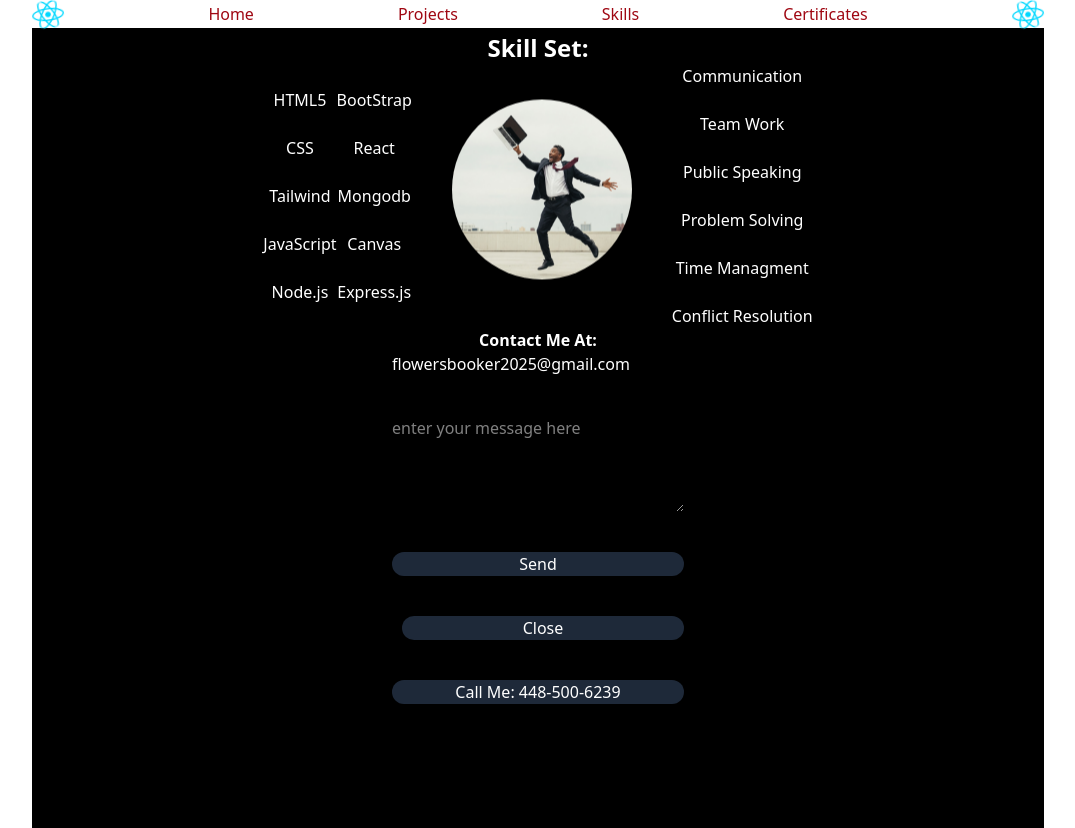
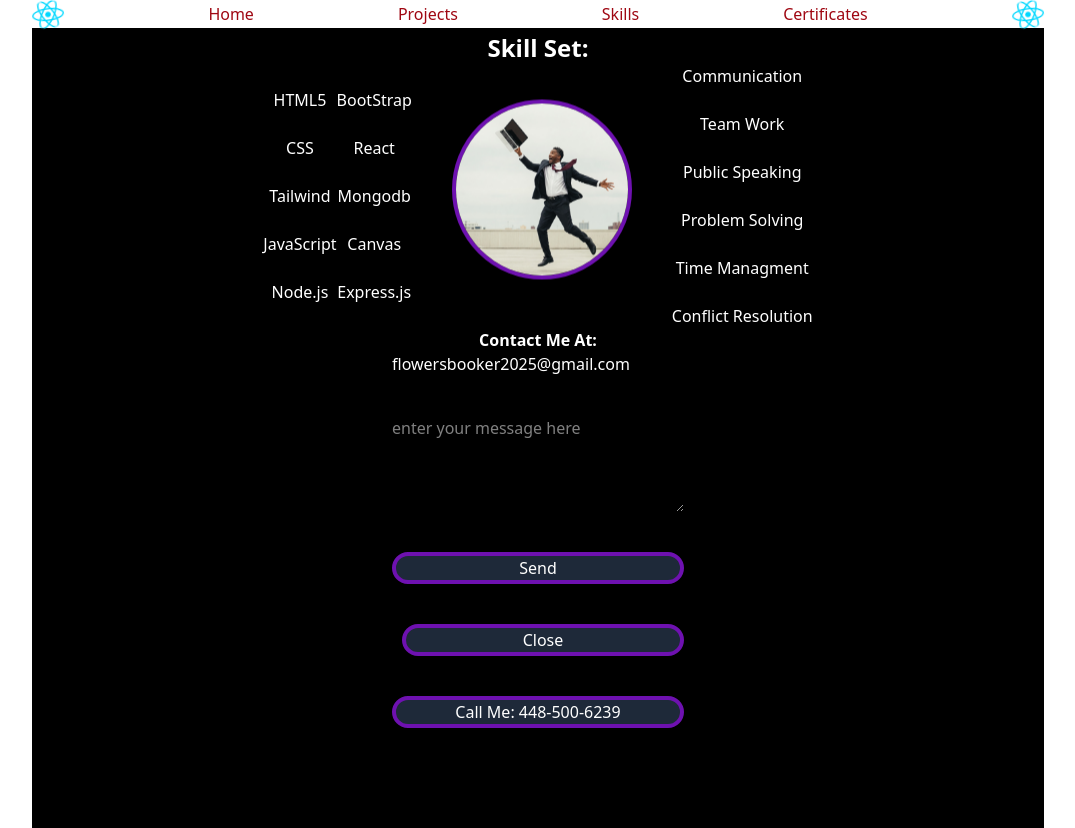
Before and after one commit to BookerFlowers/BsPortfolio, a React (Vite) app: page /Skills in a window 1280 px wide. Shown: the whole page, without its empty margins (102-1177 px from the left). Built offline with nearby package versions, Linux system fonts and the light colour scheme.

Commit message:
added border on images on all pages added new image to projects page

```diff
--- a/src/Pages/Certificates.jsx
+++ b/src/Pages/Certificates.jsx
@@ -11,28 +11,28 @@
         <div className='flex flex-col items-center justify-center  bg-black text-white  sm:gap-8 gap-4 sm:w-screen w-full h-screen overflow-scroll sm:p-1 p-0.1'>
             <div className='text-center flex flex-col items-center'>
                  <h1 className='font-extrabold sm:text-4xl text-2xl'>Accomplishments</h1>
-                 <img className='sm:h-40 sm:w-40 h-20 w-20 rounded-full' src="src\assets\images\Gemini_Generated_Image_9804w19804w19804.jpg" alt="developer" />
+                 <img className='sm:h-40 sm:w-40 h-20 w-20 rounded-full border-4 border-purple-800' src="src\assets\images\Gemini_Generated_Image_9804w19804w19804.jpg" alt="developer" />
 
             </div>
 
 
             <div className='flex sm:flex-row flex-col gap-5 '>
-                <img className='sm:h-40 sm:w-40 h-20 w-20' src="src\assets\images\codecamp.png" alt="codecamp" />
+                <img className='sm:h-40 sm:w-40 h-20 w-20 border-4 border-purple-800' src="src\assets\images\codecamp.png" alt="codecamp" />
 
 
-                <img className='sm:h-40 sm:w-40 h-20 w-20' src="src\assets\images\buildingwithHTML.png" alt="html" />
+                <img className='sm:h-40 sm:w-40 h-20 w-20 border-4 border-purple-800' src="src\assets\images\buildingwithHTML.png" alt="html" />
 
             </div>
             <div className='flex sm:flex-row flex-col gap-5 '>
 
-                <img className='sm:h-40 sm:w-40 h-20 w-20' src="src\assets\images\javascriptclasses.png" alt="classes" />
+                <img className='sm:h-40 sm:w-40 h-20 w-20 border-4 border-purple-800' src="src\assets\images\javascriptclasses.png" alt="classes" />
 
-                <img className='sm:h-40 sm:w-40 h-20 w-20' src="src\assets\images\javascriptsecondlanguage.png" alt="secondlanguage" />
+                <img className='sm:h-40 sm:w-40 h-20 w-20 border-4 border-purple-800' src="src\assets\images\javascriptsecondlanguage.png" alt="secondlanguage" />
             </div>
             <div className='flex sm:flex-row flex-col gap-5 '>
 
-                <img className='sm:h-40 sm:w-40 h-20 w-20' src="src\assets\images\javascripttricky.png" alt="jstricky" />
-                <img className='sm:h-40 sm:w-40 h-20 w-20' src="src\assets\images\Screenshot 2025-03-10 114117.png" alt="persevere" />
+                <img className='sm:h-40 sm:w-40 h-20 w-20 border-4 border-purple-800' src="src\assets\images\javascripttricky.png" alt="jstricky" />
+                <img className='sm:h-40 sm:w-40 h-20 w-20 border-4 border-purple-800' src="src\assets\images\Screenshot 2025-03-10 114117.png" alt="persevere" />
 
             </div>
 
--- a/src/Pages/Home.jsx
+++ b/src/Pages/Home.jsx
@@ -14,7 +14,7 @@
             <div className='flex flex-col justify-center item-center sm:gap-4 gap-2 p-1.5'>
                 <h1 className='text-5xl text-center'>Developer: Booker T. Flowers</h1>
                 <div className='flex justify-center'>
-                    <img className='h-72 w-72 ' src="src\assets\images\Gemini_Generated_Image_9804w19804w19804.jpg" alt="" />
+                    <img className='h-72 w-72 border-4 border-purple-800' src="src\assets\images\Gemini_Generated_Image_9804w19804w19804.jpg" alt="" />
                 </div>
 
                 <h2 className='text-3xl text-center'>Junior Software Developer  </h2>
--- a/src/Pages/Projects.jsx
+++ b/src/Pages/Projects.jsx
@@ -55,6 +55,9 @@
 
 
             </div>
+            <div className='flex justify-center content-center m-4'>
+                <img className='h-28 w-36 border-4 border-purple-800 rounded-full ' src="src\assets\images\Gemini_Generated_Image_7qmmh57qmmh57qmm.jpg" alt="walk and work" />
+            </div>
 
         </div>
     );
--- a/src/Pages/Skills.jsx
+++ b/src/Pages/Skills.jsx
@@ -42,7 +42,7 @@
 
                 </div>
                 <div>
-                    <img className='w-45 animate-bounce rounded-full' src="src\assets\images\Gemini_Generated_Image_hnvwp1hnvwp1hnvw.jpg" alt="book" />
+                    <img className='w-45 animate-bounce rounded-full border-4 border-purple-800' src="src\assets\images\Gemini_Generated_Image_hnvwp1hnvwp1hnvw.jpg" alt="book" />
 
                 </div>
                 <div className='flex flex-col items-center justify-center gap-6'>
@@ -69,10 +69,10 @@
                             setPopupVisible(true);
                         }} > flowersbooker2025@gmail.com</a>
                     <textarea rows='4' cols='30' placeholder='enter your message here' value={message} onChange={(e) => setMessage(e.target.value)} />
-                    <button className='bg-gray-800 rounded-full hover:text-green-600' onClick={handleSendEmail}>Send </button>
-                    <button className='bg-gray-800 rounded-full hover:text-green-600' style={{ marginLeft: '10px' }} onClick={() => setPopupVisible(false)}>Close</button>
+                    <button className='bg-gray-800 rounded-full hover:text-green-600 border-4 border-purple-800' onClick={handleSendEmail}>Send </button>
+                    <button className='bg-gray-800 rounded-full hover:text-green-600 border-4 border-purple-800' style={{ marginLeft: '10px' }} onClick={() => setPopupVisible(false)}>Close</button>
                     {/* link to call directly to my phone component */}
-                    <div className='text-center bg-gray-800 rounded-full'>
+                    <div className='text-center bg-gray-800 rounded-full border-4 border-purple-800'>
                         <CallLink />
                     </div>
                 </div>
```
Also changed, not shown: src/assets/images/Gemini_Generated_Image_7qmmh57qmmh57qmm.jpg (added).
